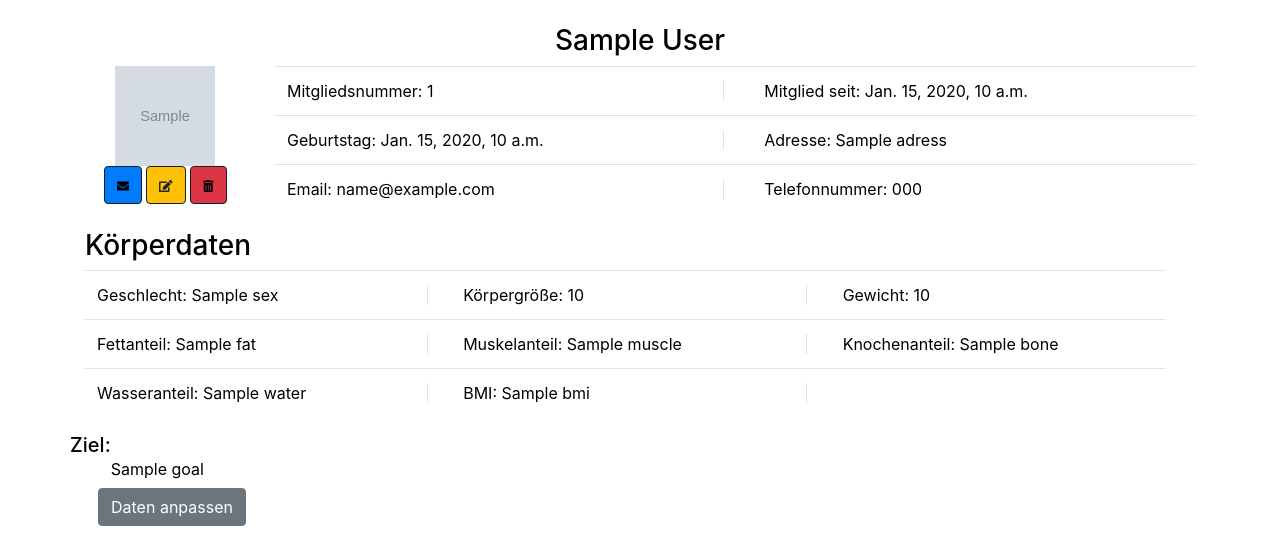
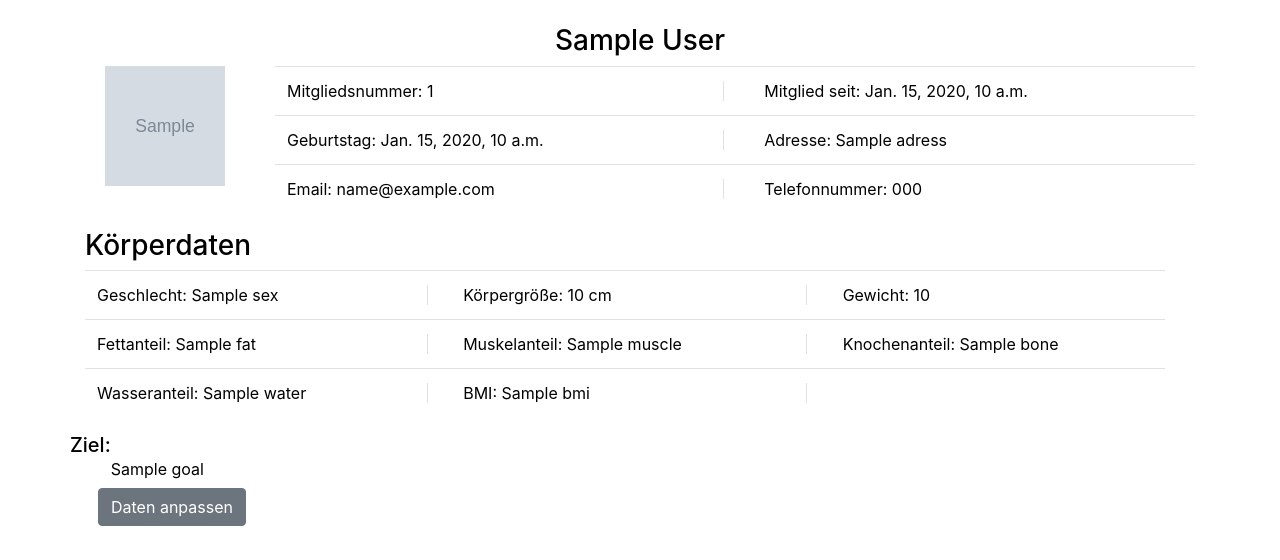
Before and after one commit to jonasjarling/balance, a Django app: template webapp/templates/userprofile/profile.html in a window 1280 px wide. Shown: the part 76-636 px from the top of the page. Run offline with Django 3.2, Linux system fonts and the light colour scheme; the template is opened without the code that fills it: most values are stand-ins (such as "Sample title", 1, 10 or a date in 2020); grey boxes marked "Sample" are stand-in pictures; some libraries are stand-ins or nearby versions.

Commit message:
optimization

```diff
--- a/webapp/templates/userprofile/modifyProfile.html
+++ b/webapp/templates/userprofile/modifyProfile.html
@@ -28,7 +28,7 @@ SVFBalance | Modify Profile
                 <td><input type="file" name="picture" id="id_picture" /></td>
             </tr>
             <tr>
-                <td><label for="id_height">Height:</label></td>
+                <td><label for="id_height">Height (cm):</label></td>
                 <td><span class="border-right">&nbsp</span></td>
                 <td><input type="number" name="height" value="{{ profile.height }}" id="id_height" /></td>
             </tr>
--- a/webapp/templates/userprofile/profile.html
+++ b/webapp/templates/userprofile/profile.html
@@ -13,10 +13,7 @@ SVFBalance | Profile
     <span style="text-align: center"><h3>{{ context.first_name }} {{ context.last_name }}</h3></span>
         <div class="row">
             <div class="col-sm-12 col-md-4 col-lg-2" align="center">
-                <img src="{{ context.picture }}" width="100px" height="100px" alt="Profile Image"><br>
-                <a class="btn btn-primary"  style="border-style: solid; border-width: 1px; border-color: #1b1e21;" ><i class="fas fa-envelope"style="font-size: 12px"></i></a>
-                <a class="btn btn-warning" href="{% url 'modify' %}" style="border-style: solid; border-width: 1px; border-color: #1b1e21"><i class="fas fa-edit" style="font-size: 12px"></i></a>
-                <a class="btn btn-danger" style="border-style: solid; border-width: 1px; border-color: #1b1e21"><i class="fas fa-trash-alt" style="font-size: 12px"></i></a>
+                <img src="{{ context.picture }}" width="120px" height="120px" alt="Profile Image"><br>
             </div>
             <div class="col-sm-12 col-md-8 col-lg-10">
                 <table class="table table-user-information">
@@ -44,7 +41,7 @@ SVFBalance | Profile
                 <tr>
                     <td>Geschlecht: {{ context.sex }}</td>
                     <td><span class="border-right">&nbsp</span></td>
-                    <td>Körpergröße: {{ context.height }}</td>
+                    <td>Körpergröße: {{ context.height }} cm</td>
                     <td><span class="border-right">&nbsp</span></td>
                     <td>Gewicht: {{ context.weight }}</td>
                 </tr>
--- a/webapp/webapp/settings.py
+++ b/webapp/webapp/settings.py
@@ -134,7 +134,7 @@ USE_L10N = True
 
 USE_TZ = True
 
-
+DATE_INPUT_FORMATS = ['%d-%m-%Y']
 # Static files (CSS, JavaScript, Images)
 # https://docs.djangoproject.com/en/2.0/howto/static-files/
 
```
